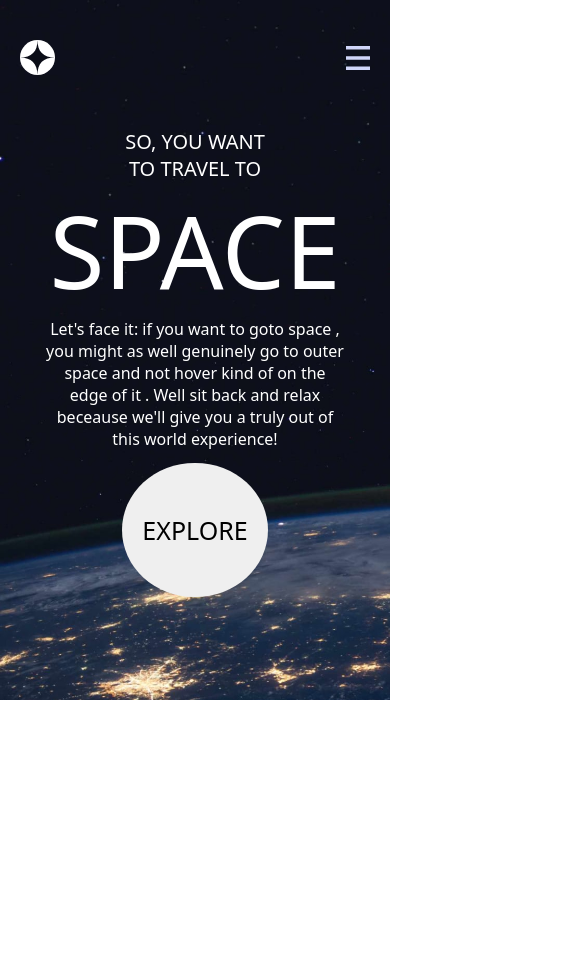
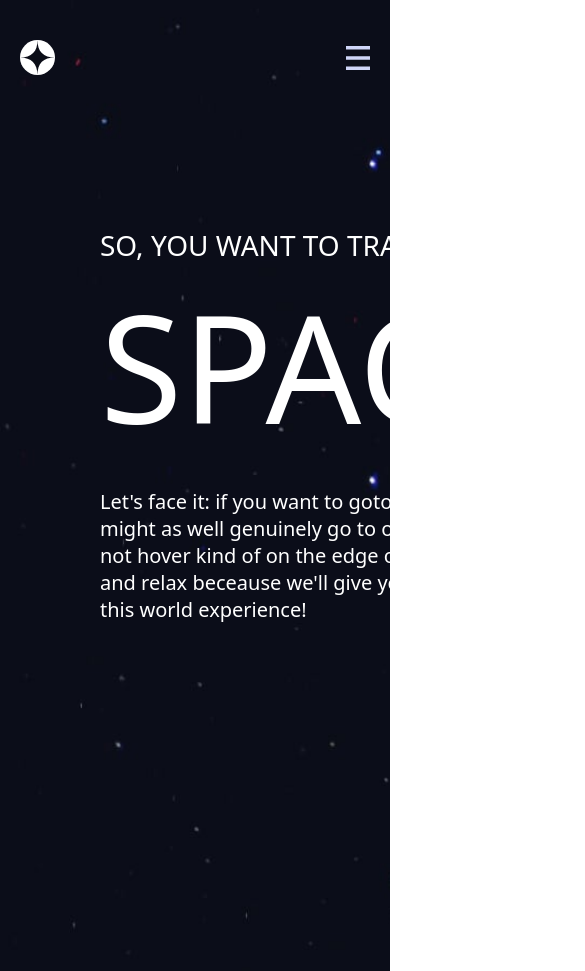
Before and after one commit to somaleyo/Router-espace, a React (Vite) app: page / in a window 390 px wide. Shown: the top 971 px of the page, 585 px wide, since content can reach past the window. Before the commit the page ends 844 px from the top, so only its background shows below. Built offline with nearby package versions, Linux system fonts and the light colour scheme; a web font is replaced by a local one.

Commit message:
resp home

```diff
--- a/src/components/explore.css
+++ b/src/components/explore.css
@@ -41,13 +41,14 @@
     font-weight: 400;
     font-family: system-ui, -apple-system, BlinkMacSystemFont, 'Segoe UI', Roboto, Oxygen, Ubuntu, Cantarell, 'Open Sans', 'Helvetica Neue', sans-serif;
 }
-@media (max-width:576px){
+@media (max-width:769px) and (max-height:800px){
     .explore{
         display: flex;
         flex-direction: column;
-        margin-top: 30px;
+        margin-top: 50px;
         gap: 23px;
         margin-left: 50px;
+
     }
     .explore-left h1{
     font-size: 100px;
@@ -91,3 +92,17 @@
     align-items: center;
 }
 }
+@media (max-width:1025px){
+    .explore{
+        gap: 20px;
+    }
+    .explore-left{
+        margin-left: 100px;
+    }
+    .explore-right{
+        margin-left: -50px;
+    }
+    }
+@media (max-width:1441px){
+
+}
--- a/src/components/nav.css
+++ b/src/components/nav.css
@@ -96,7 +96,7 @@ nav{
         position: fixed;
         top: 0;
         right: -130%;
-        height: 100vh;
+        height: 105vh;
         width: 250px;
         background: rgba(255, 255, 255, 0.1);
         backdrop-filter: blur(20px);
--- a/src/pages/home.css
+++ b/src/pages/home.css
@@ -2,7 +2,7 @@
 
 .home-container{
     width: 115vw;
-    height: 100vh;
+    height: 115vh;
     object-fit: cover;
     background-image: url('../assets/images/assets/home/background-home-desktop.jpg');
     background-repeat: no-repeat;
@@ -18,13 +18,29 @@ body{
 }
 
 
-@media (max-width:576px){
+@media (max-width:576px)and (max-height:800px){
     .home-container{
     width: 100%;
-    height:700px;
+
     object-fit: cover;
     background-image: url('../assets/images/assets/home/background-home-mobile.jpg');
     background-repeat: no-repeat;
     background-size:cover ;
+    background-position-y: -50px;
 }
 }
+@media (max-width:769px) and (max-height:800px){
+     .home-container{
+    width: 100%;
+    height:1050px;
+    object-fit: cover;
+    background-image: url('../assets/images/assets/home/background-home-tablet.jpg');
+    background-repeat: no-repeat;
+    background-size:cover ;
+    background-position-y: -150px;}
+}
+@media (max-width:1025px){
+    .home-container{
+        width: 100%;
+    }
+}
```
